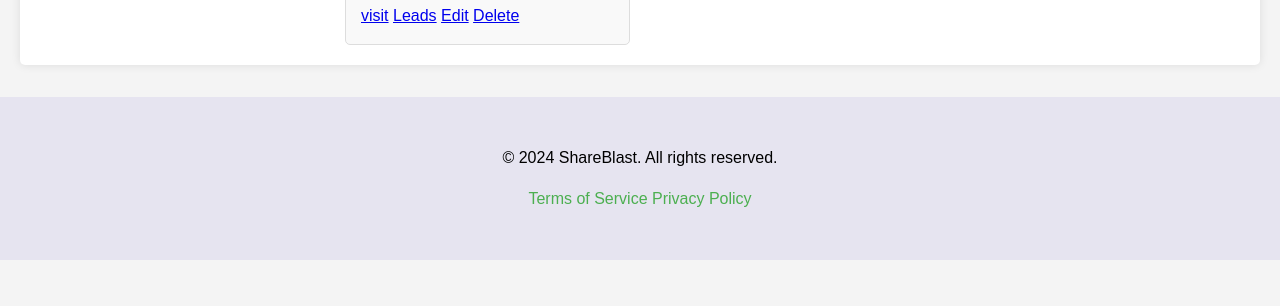
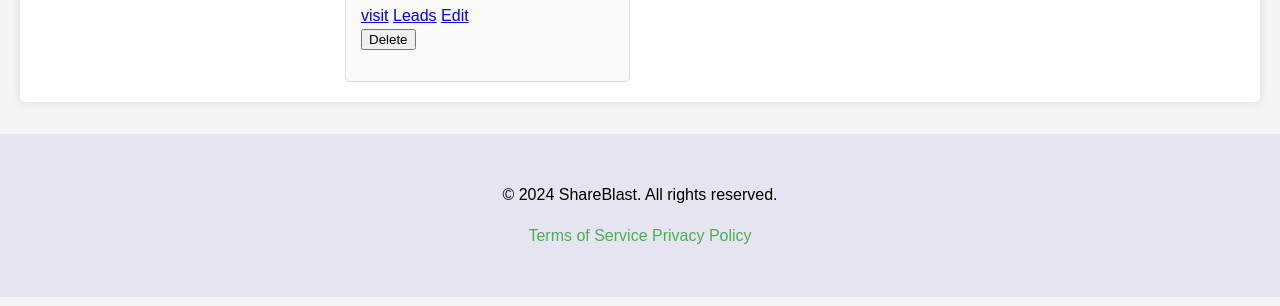
Before and after one commit to simowardi/ShareBlast, a Flask app: page /account/user_giveaways in a window 1280 px wide. Shown: the part 443-749 px from the top of the page. Run offline with Flask 2, Linux system fonts and the light colour scheme; a user stored in the database is signed in; tables that the repository leaves empty hold one stand-in row (values such as "Sample post"); grey boxes marked "Sample" are stand-in pictures.

Commit message:
lead & winner update v7.7

```diff
--- a/templates/usergiveaways.html
+++ b/templates/usergiveaways.html
@@ -38,7 +38,11 @@
 		<a href="{{ url_for('giveaway.view_giveaway', giveaway_id=giveaway.id) }}" class="action-button">visit</a>
         <a href="{{ url_for('giveaway.view_leads', giveaway_id=giveaway.id) }}" class="action-button">Leads</a>
         <a href="{{ url_for('giveaway.edit_giveaway', giveaway_id=giveaway.id) }}" class="action-button">Edit</a>
-        <a href="{{ url_for('giveaway.delete_giveaway', giveaway_id=giveaway.id) }}" class="action-button delete-button">Delete</a>
+        <div class="giveaway-actions">
+			<form action="{{ url_for('giveaway.delete_giveaway', giveaway_id=giveaway.id) }}" method="POST" onsubmit="return confirm('Are you sure you want to delete this giveaway?');">
+			  <button type="submit" class="action-button delete-button">Delete</button>
+			</form>
+		  </div>
       </div>
     </div>
     {% else %}
```
